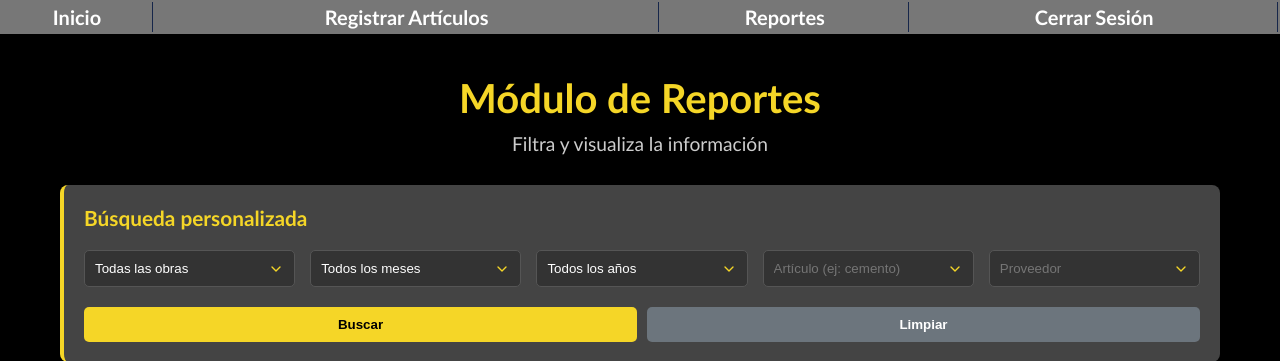
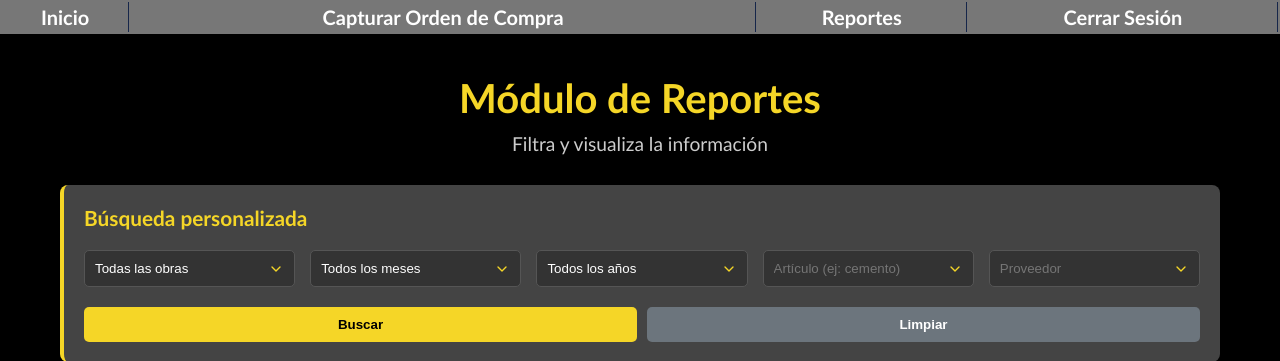
Before and after one commit to valenzueladiego6824-ux/moi_ventas_repo, a Django app: template dep_ventas/templates/reportes.html in a window 1280 px wide. Shown: the part 90-451 px from the top of the page. Run offline with Django 5.2, Linux system fonts and the light colour scheme; the template is opened without the code that fills it, so the values that code supplies are empty.

Commit message:
actualizacion en barra de navegacion

```diff
--- a/dep_ventas/templates/base.html
+++ b/dep_ventas/templates/base.html
@@ -29,7 +29,7 @@
     <table>
       <tr>
         <th><a href="{% url 'inicio' %}">Inicio</a></th>
-        <th><a href="{% url 'registrar_articulos' %}">Registrar Artículos</a></th>
+        <th><a href="{% url 'registrar_articulos' %}">Capturar Orden de Compra</a></th>
         <th><a href="{% url 'reportes' %}">Reportes</a></th>
 
         {% if request.session.usuario_rol == 'Gerente' %}
```
